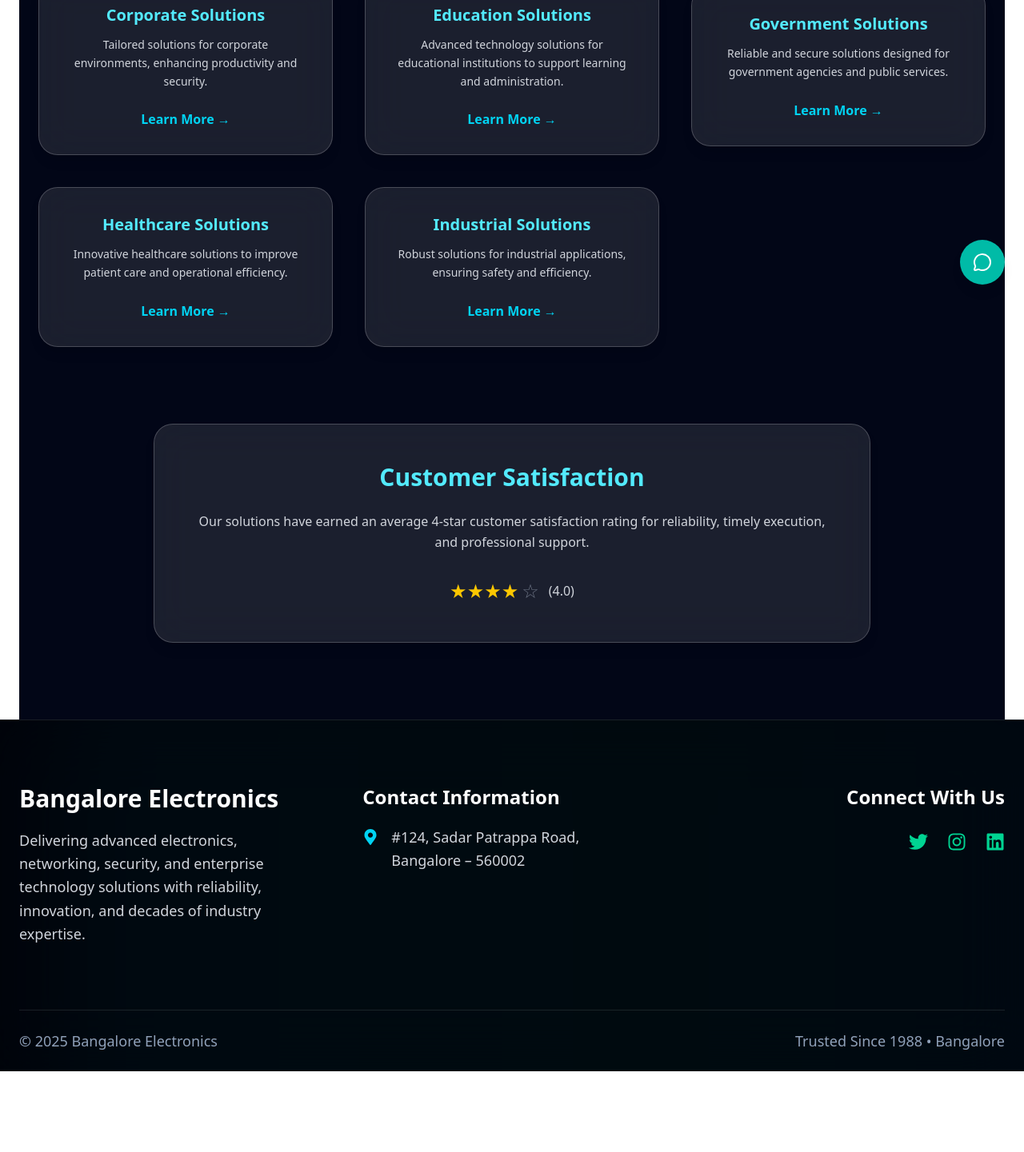
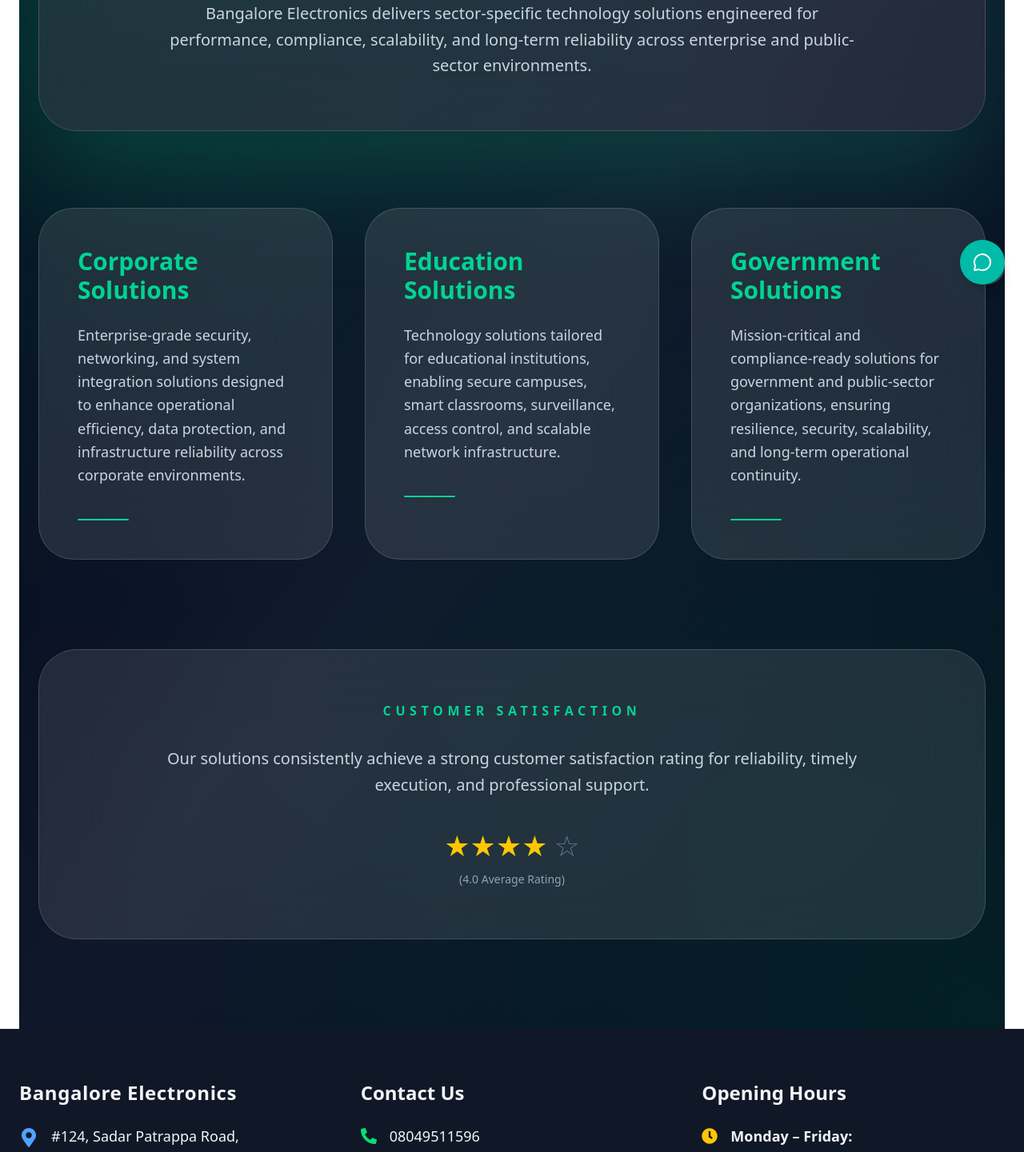
Before and after one commit to Pooja77-tech/bangalore-electronics-frontend, a React (Vite) app: page /solutions in a window 1280 px wide. Shown: the part 420-1861 px from the top of the page at 80% size. Before the commit the page ends 1760 px from the top, so only its background shows below. Built offline with nearby package versions, Linux system fonts and the light colour scheme.

Commit message:
Updated offerings, solutions, routes, and footer components

```diff
--- a/src/AppRoutes.jsx
+++ b/src/AppRoutes.jsx
@@ -5,10 +5,10 @@
 import About from "./pages/About/About";
 import Offerings from "./pages/Offerings/Offerings"; // your Offerings component
 import BiometricsAccess from "./pages/Offerings/BiometricsAccess";
-import ElectronicComponents from "./pages/Offerings/ElectronicComponents";
+import ElectronicComponents from "./pages/Offerings/EnterpriseManagementSystem";
 import ITInfrastructure from "./pages/Offerings/ITInfrastructure";
 import VideoSurveillance from "./pages/Offerings/VideoSurveillance";
-import EnterpriseManagementSystem from "./pages/Offerings/EnterpriseManagementSystem";
+import EnterpriseManagementSystem from "./pages/Offerings/ElectronicComponents";
 import PSIMVideoManagementSystem from "./pages/Offerings/PSIMVideoManagementSystem";
 import VideoAnalytics from "./pages/Offerings/VideoAnalytics";
 import NetworkSecurity from "./pages/Offerings/NetworkSecurity";
--- a/src/components/Footer.jsx
+++ b/src/components/Footer.jsx
@@ -1,99 +1,121 @@
-import {
-  FaTwitter,
-  FaInstagram,
-  FaLinkedin,
-
-  FaMapMarkerAlt,
-} from "react-icons/fa";
+import { useState, useEffect } from "react";
+import { FaMapMarkerAlt, FaPhoneAlt, FaEnvelope, FaLinkedin, FaInstagram, FaClock, FaWhatsapp } from "react-icons/fa";
+import { FaArrowUp, FaArrowDown } from "react-icons/fa";
 
 export default function Footer() {
+  const [showScrollTop, setShowScrollTop] = useState(false);
+
+  // Show scroll-to-top button after scrolling down 300px
+  useEffect(() => {
+    const handleScroll = () => {
+      setShowScrollTop(window.scrollY > 300);
+    };
+    window.addEventListener("scroll", handleScroll);
+    return () => window.removeEventListener("scroll", handleScroll);
+  }, []);
+
+  const scrollToTop = () => {
+    window.scrollTo({ top: 0, behavior: "smooth" });
+  };
+
+  const scrollToBottom = () => {
+    window.scrollTo({ top: document.body.scrollHeight, behavior: "smooth" });
+  };
+
   return (
-    <footer className="relative bg-[#020617] text-gray-300 overflow-hidden">
-      {/* Animated Glow */}
-      <div
-        className="pointer-events-none absolute -inset-40 bg-linear-to-r
-        from-cyan-500/10 via-teal-400/10 to-blue-500/10 blur-3xl"
-        style={{ animation: "gradientGlow 18s ease-in-out infinite" }}
-      />
-
-      {/* Glass Container */}
-      <div className="relative border-t border-white/10 bg-black/60 backdrop-blur-2xl">
-        <div className="max-w-7xl mx-auto px-6 py-20 grid grid-cols-1 md:grid-cols-3 gap-14">
-
-          {/* Company Info */}
+    <footer className="bg-gray-900 text-gray-100 py-16 relative">
+      <div className="max-w-7xl mx-auto px-6 grid grid-cols-1 md:grid-cols-3 gap-12">
+        {/* Address Section */}
         <div>
-            <h3 className="text-3xl font-extrabold text-white mb-5">
-              Bangalore Electronics
-            </h3>
-            <p className="text-lg leading-relaxed text-gray-300">
-              Delivering advanced electronics, networking, security, and
-              enterprise technology solutions with reliability, innovation,
-              and decades of industry expertise.
+          <h2 className="text-2xl font-bold mb-6 tracking-wide">Bangalore Electronics</h2>
+          <p className="flex items-start gap-4 text-lg leading-relaxed">
+            <FaMapMarkerAlt className="text-blue-400 mt-1 text-2xl" />
+            <span>
+              #124, Sadar Patrappa Road,<br />
+              Bangalore, India – 560002
+            </span>
           </p>
         </div>
 
-          {/* Contact Info */}
-          <div className="space-y-5 text-lg">
-            <h4 className="text-2xl font-semibold text-white mb-5">
-              Contact Information
-            </h4>
-
-            <div className="flex items-start gap-4">
-              <FaMapMarkerAlt className="text-cyan-400 mt-1 text-xl" />
-              <span className="leading-relaxed">
-                #124, Sadar Patrappa Road,<br />
-                Bangalore – 560002
-              </span>
+        {/* Contact Section */}
+        <div>
+          <h3 className="text-2xl font-semibold mb-6">Contact Us</h3>
+          <p className="flex items-center gap-4 text-lg mb-4">
+            <FaPhoneAlt className="text-green-400 text-xl" />
+            <span>08049511596</span>
+          </p>
+          <p className="flex items-center gap-4 text-lg mb-4">
+            <FaWhatsapp className="text-green-400 text-xl" />
+            <span>+91 8217064201</span>
+          </p>
+          <div className="flex items-start gap-4 text-lg">
+            <FaEnvelope className="text-red-400 text-xl mt-1" />
+            <div className="flex flex-col">
+              <span>info@bangaloreelectronics.com</span>
+              <span>adarsh@bangaloreelectronics.com</span>
+            </div>
           </div>
         </div>
 
-          {/* Social Media */}
-          <div className="flex flex-col md:items-end gap-4">
-            <h4 className="text-2xl font-semibold text-white mb-3">
-              Connect With Us
-            </h4>
-            <div className="flex gap-6 text-emerald-400 text-2xl">
+        {/* Opening Hours + Social */}
+        <div>
+          <h3 className="text-2xl font-semibold mb-6">Opening Hours</h3>
+          <p className="flex items-start gap-4 text-lg mb-4">
+            <FaClock className="text-yellow-400 text-xl mt-1" />
+            <span>
+              <strong>Monday – Friday:</strong><br />
+              09:00 AM – 09:00 PM
+            </span>
+          </p>
+          <p className="flex items-start gap-4 text-lg mb-8">
+            <FaClock className="text-yellow-400 text-xl mt-1" />
+            <span>
+              <strong>Saturday – Sunday:</strong><br />
+              09:00 AM – 12:00 PM
+            </span>
+          </p>
+
+          <div className="flex gap-6">
             <a
-                href="https://twitter.com/yourhandle"
+              href="https://www.linkedin.com/company/36080000/admin/dashboard/"
               target="_blank"
               rel="noopener noreferrer"
-                className="hover:text-emerald-300 transition-transform hover:scale-110"
+              className="text-blue-500 hover:text-blue-400 transition transform hover:scale-110"
             >
-                <FaTwitter />
+              <FaLinkedin size={36} />
             </a>
             <a
-                href="https://instagram.com/yourhandle"
+              href="https://www.instagram.com/bangaloreelectronics/"
               target="_blank"
               rel="noopener noreferrer"
-                className="hover:text-emerald-300 transition-transform hover:scale-110"
+              className="text-pink-500 hover:text-pink-400 transition transform hover:scale-110"
             >
-                <FaInstagram />
-              </a>
-              <a
-                href="https://linkedin.com/company/yourhandle"
-                target="_blank"
-                rel="noopener noreferrer"
-                className="hover:text-emerald-300 transition-transform hover:scale-110"
-              >
-                <FaLinkedin />
+              <FaInstagram size={36} />
             </a>
           </div>
         </div>
-
       </div>
 
-        {/* Divider */}
-        <div className="border-t border-white/10 mx-6" />
+      <div className="border-t border-gray-700 mt-12 pt-6 text-center text-gray-400 text-sm">
+        © {new Date().getFullYear()} Bangalore Electronics. All Rights Reserved.
+      </div>
 
-        {/* Bottom Bar */}
-        <div className="px-6 py-6 flex flex-col md:flex-row justify-between text-lg text-slate-400">
-          <span>
-            © {new Date().getFullYear()} Bangalore Electronics
-          </span>
-          <span className="mt-2 md:mt-0">
-            Trusted Since 1988 • Bangalore
-          </span>
-        </div>
+      {/* Scroll Buttons */}
+      <div className="fixed right-6 bottom-6 flex flex-col gap-4">
+        {showScrollTop && (
+          <button
+            onClick={scrollToTop}
+            className="bg-white/20 backdrop-blur-md text-white p-3 rounded-full shadow-lg transition transform hover:scale-110 hover:bg-white/30"
+          >
+            <FaArrowUp size={20} />
+          </button>
+        )}
+        <button
+          onClick={scrollToBottom}
+          className="bg-white/20 backdrop-blur-md text-white p-3 rounded-full shadow-lg transition transform hover:scale-110 hover:bg-white/30"
+        >
+          <FaArrowDown size={20} />
+        </button>
       </div>
     </footer>
   );
--- a/src/pages/Offerings/ElectronicComponents.jsx
+++ b/src/pages/Offerings/ElectronicComponents.jsx
@@ -1,6 +1,6 @@
 import { motion } from "framer-motion";
 import { Link } from "react-router-dom";
-const componentsVid = "/videos/offerings/electronic-components.mp4";
+const componentsVid = "/videos/offerings/Enterprise .mp4";
 
 export default function ElectronicComponents() {
   const features = [
--- a/src/pages/Offerings/EnterpriseManagementSystem.jsx
+++ b/src/pages/Offerings/EnterpriseManagementSystem.jsx
@@ -1,23 +1,16 @@
 import { motion } from "framer-motion";
 import { Link } from "react-router-dom";
 
+const emsVid = "/videos/offerings/electronic-components.mp4";
 
 export default function EnterpriseManagementSystem() {
   const features = [
-    "Centralized Dashboard & KPI Monitoring",
-    "Inventory, Sales & Purchase Management",
-    "Customer Relationship Management (CRM)",
-    "Accounting, GST & Financial Reporting",
-    "Employee Management & Payroll (HRMS)",
-    "Role-Based Access Control & Audit Logs",
-  ];
-
-  const applications = [
-    "Retail & Wholesale Businesses",
-    "Manufacturing & Distribution Companies",
-    "Service-Based Enterprises",
-    "Multi-Branch & Multi-Location Operations",
-    "SMEs & Growing Enterprises",
+    "Centralized enterprise dashboard & analytics",
+    "Inventory, sales & purchase management",
+    "Finance, accounting & GST-ready reports",
+    "Employee & role-based access control",
+    "Workflow approvals & audit logs",
+    "Scalable, cloud-ready architecture",
   ];
 
   return (
@@ -40,12 +33,11 @@
           className="mt-10 rounded-3xl overflow-hidden border border-white/20 bg-white/10 backdrop-blur-xl shadow-xl"
         >
           <video
-            src={emsVideo}
+            src={emsVid}
             autoPlay
             loop
             muted
             playsInline
-            preload="metadata"
             className="w-full h-96 object-cover"
           />
 
@@ -54,14 +46,15 @@
               Enterprise Management System (EMS)
             </h1>
             <p className="text-gray-300 max-w-3xl leading-relaxed">
-              A unified enterprise platform designed to streamline operations,
-              manage finances, optimize workforce productivity, and provide
-              real-time insights for smarter business decisions.
+              Our Enterprise Management System (EMS) is a unified platform
+              designed to manage operations, finance, inventory, HR, and
+              business intelligence—helping organizations operate efficiently,
+              securely, and at scale.
             </p>
           </div>
         </motion.div>
 
-        {/* Features */}
+        {/* Features Section */}
         <motion.div
           initial={{ opacity: 0, y: 40 }}
           whileInView={{ opacity: 1, y: 0 }}
@@ -92,17 +85,14 @@
           className="mt-24 rounded-3xl border border-white/20 bg-white/10 backdrop-blur-xl p-12 text-center"
         >
           <h2 className="text-3xl font-semibold text-cyan-300 mb-6">
-            Where It’s Used
+            Where EMS Is Used
           </h2>
           <p className="text-gray-300 max-w-4xl mx-auto leading-relaxed">
-            Enterprise Management System is ideal for:
+            EMS solutions are widely used across manufacturing companies,
+            distributors, enterprises, government organizations, educational
+            institutions, logistics providers, and service-based businesses to
+            streamline operations and enable data-driven decision-making.
           </p>
-
-          <ul className="mt-8 space-y-3 text-gray-300">
-            {applications.map((item) => (
-              <li key={item}>• {item}</li>
-            ))}
-          </ul>
         </motion.div>
 
         {/* CTA */}
@@ -113,13 +103,13 @@
           className="mt-24 text-center"
         >
           <h3 className="text-3xl font-semibold mb-6">
-            Transform Your Business Operations
+            Transform Your Business with EMS
           </h3>
           <Link
             to="/contact"
             className="inline-block rounded-full bg-cyan-500 px-10 py-4 font-semibold text-black hover:bg-cyan-400 transition"
           >
-            Request a Demo
+            Request a Consultation
           </Link>
         </motion.div>
 
--- a/src/pages/Offerings/Offerings.jsx
+++ b/src/pages/Offerings/Offerings.jsx
@@ -23,7 +23,7 @@
       desc: "Advanced biometric authentication and secure access control systems.",
     },
     {
-      title: "Electronic Components",
+      title: "Enterprise Management System",
       link: "/offerings/electronic-components",
       video: componentsVid,
       desc: "High-quality electronic components sourced from trusted brands.",
@@ -47,7 +47,7 @@
       desc: "Comprehensive network security solutions to protect enterprise environments.",
     },
     {
-      title: "Enterprise Management System",
+      title: "Electronic Components",
       link: "/offerings/enterprise-management-system",
       video: enterpriseVid,
       desc: "Centralized enterprise operations, monitoring, and reporting platform.",
--- a/src/pages/Solutions/Solutions.jsx
+++ b/src/pages/Solutions/Solutions.jsx
@@ -1,104 +1,115 @@
 import { motion } from "framer-motion";
-import { Link } from "react-router-dom";
 
 export default function Solutions() {
-  const solutionsData = [
+  const solutions = [
     {
       title: "Corporate Solutions",
-      link: "/solutions/corporate",
-      desc: "Tailored solutions for corporate environments, enhancing productivity and security.",
+      desc: "Enterprise-grade security, networking, and system integration solutions designed to enhance operational efficiency, data protection, and infrastructure reliability across corporate environments.",
     },
     {
       title: "Education Solutions",
-      link: "/solutions/education",
-      desc: "Advanced technology solutions for educational institutions to support learning and administration.",
+      desc: "Technology solutions tailored for educational institutions, enabling secure campuses, smart classrooms, surveillance, access control, and scalable network infrastructure.",
     },
     {
       title: "Government Solutions",
-      link: "/solutions/government",
-      desc: "Reliable and secure solutions designed for government agencies and public services.",
-    },
-    {
-      title: "Healthcare Solutions",
-      link: "/solutions/healthcare",
-      desc: "Innovative healthcare solutions to improve patient care and operational efficiency.",
-    },
-    {
-      title: "Industrial Solutions",
-      link: "/solutions/industrial",
-      desc: "Robust solutions for industrial applications, ensuring safety and efficiency.",
+      desc: "Mission-critical and compliance-ready solutions for government and public-sector organizations, ensuring resilience, security, scalability, and long-term operational continuity.",
     },
   ];
 
   return (
-    <section className="min-h-screen bg-[#020617] text-white py-24 px-6">
-      <div className="max-w-7xl mx-auto">
+    <div
+      className="relative min-h-screen overflow-hidden text-slate-200
+      bg-linear-to-br from-[#020617] via-[#0f172a] to-[#020617]"
+    >
+      {/* Background Glow */}
+      <div className="absolute inset-0 bg-[radial-gradient(circle_at_top_left,rgba(16,185,129,0.18),transparent_55%)]" />
+      <div className="absolute inset-0 bg-[radial-gradient(circle_at_bottom_right,rgba(16,185,129,0.14),transparent_60%)]" />
 
-        {/* Header */}
+      <div className="relative z-10">
+
+        {/* ================= HERO ================= */}
+        <section className="max-w-7xl mx-auto px-6 pt-32 pb-24">
           <motion.div
+            initial={{ opacity: 0, y: 30 }}
+            animate={{ opacity: 1, y: 0 }}
+            transition={{ duration: 0.8 }}
+            className="rounded-[3rem] bg-white/10 backdrop-blur-2xl
+            border border-white/15 shadow-[0_50px_140px_rgba(16,185,129,0.25)] p-16 text-center"
+          >
+            <p className="text-xs uppercase tracking-[0.4em] text-emerald-400 font-semibold">
+              Our Expertise
+            </p>
+
+            <h1 className="mt-6 text-4xl md:text-6xl font-extrabold text-emerald-400">
+              Industry-Focused Solutions
+            </h1>
+
+            <p className="mt-8 text-lg md:text-xl text-slate-300 max-w-4xl mx-auto leading-relaxed">
+              Bangalore Electronics delivers sector-specific technology solutions
+              engineered for performance, compliance, scalability, and long-term
+              reliability across enterprise and public-sector environments.
+            </p>
+          </motion.div>
+        </section>
+
+        {/* ================= SOLUTIONS SHOWCASE ================= */}
+        <section className="max-w-7xl mx-auto px-6 pb-28">
+          <div className="grid lg:grid-cols-3 gap-10">
+            {solutions.map((item, index) => (
+              <motion.div
+                key={item.title}
                 initial={{ opacity: 0, y: 40 }}
                 whileInView={{ opacity: 1, y: 0 }}
-          transition={{ duration: 0.6 }}
-          className="text-center mb-20"
+                viewport={{ once: true }}
+                transition={{ delay: index * 0.15, duration: 0.7 }}
+                className="group rounded-[2.75rem] bg-white/10 backdrop-blur-2xl
+                border border-white/15 p-12
+                hover:shadow-[0_40px_120px_rgba(16,185,129,0.25)]
+                transition-all duration-500"
               >
-          <h1 className="text-5xl font-extrabold bg-linear-to-r from-green-400 to-cyan-400 bg-clip-text text-transparent">
-            Our Solutions
-          </h1>
-          <p className="mt-6 text-gray-300 max-w-3xl mx-auto">
-            Explore our comprehensive solutions tailored for various industries, delivering modern, efficient, and future‑ready results.
-          </p>
-        </motion.div>
+                <h3 className="text-2xl md:text-3xl font-bold text-emerald-400 mb-6">
+                  {item.title}
+                </h3>
 
-        {/* Solution Cards */}
-        <div className="grid gap-10 sm:grid-cols-2 lg:grid-cols-3 place-items-center">
-          {solutionsData.map((solution, index) => (
-            <motion.div
-              key={solution.title}
-              initial={{ opacity: 0, y: 40 }}
-              whileInView={{ opacity: 1, y: 0 }}
-              transition={{ delay: index * 0.1, duration: 0.6 }}
-              className="w-full max-w-sm rounded-3xl border border-white/20 bg-white/10 backdrop-blur-xl shadow-lg hover:border-cyan-400/50 hover:shadow-cyan-500/10 transition-all"
-            >
-              <div className="p-8 text-center flex flex-col h-full">
-                <h3 className="text-xl font-semibold text-cyan-300 mb-3">
-                  {solution.title}
-                </h3>
-                <p className="text-gray-300 text-sm leading-relaxed grow">
-                  {solution.desc}
+                <p className="text-slate-300 leading-relaxed text-base md:text-lg">
+                  {item.desc}
                 </p>
 
-                <Link
-                  to={solution.link}
-                  className="mt-6 inline-block text-cyan-400 font-semibold hover:text-cyan-300 transition"
-                >
-                  Learn More →
-                </Link>
-              </div>
+                <div className="mt-10 h-0.5 w-16 bg-emerald-400 rounded-full group-hover:w-28 transition-all duration-500" />
               </motion.div>
             ))}
           </div>
+        </section>
 
-        {/* Rating Section */}
+        {/* ================= CUSTOMER SATISFACTION ================= */}
+        <section className="max-w-7xl mx-auto px-6 pb-28">
           <motion.div
-          initial={{ opacity: 0, y: 40 }}
+            initial={{ opacity: 0, y: 25 }}
             whileInView={{ opacity: 1, y: 0 }}
-          transition={{ duration: 0.6 }}
-          className="mt-24 mx-auto max-w-4xl text-center rounded-3xl border border-white/20 bg-white/10 backdrop-blur-xl shadow-lg p-12"
+            viewport={{ once: true }}
+            transition={{ duration: 0.7 }}
+            className="rounded-[3rem] bg-white/10 backdrop-blur-2xl
+            border border-white/15 p-16 text-center"
           >
-          <h2 className="text-3xl font-semibold text-cyan-300 mb-6">
+            <p className="text-sm md:text-base uppercase tracking-[0.35em] text-emerald-400 font-semibold">
               Customer Satisfaction
-          </h2>
-          <p className="text-gray-300 leading-relaxed mb-8">
-            Our solutions have earned an average 4‑star customer satisfaction rating for reliability, timely execution, and professional support.
             </p>
-          <div className="flex justify-center items-center gap-1">
-            <span className="text-yellow-400 text-2xl">★★★★</span>
-            <span className="text-gray-500 text-2xl">☆</span>
-            <span className="text-gray-300 ml-2">(4.0)</span>
+
+            <p className="mt-8 text-lg md:text-xl text-slate-300 max-w-4xl mx-auto leading-relaxed">
+              Our solutions consistently achieve a strong customer satisfaction
+              rating for reliability, timely execution, and professional support.
+            </p>
+
+            <div className="mt-10 flex justify-center items-center gap-2 text-4xl text-yellow-400">
+              <span>★★★★</span>
+              <span className="text-slate-500">☆</span>
             </div>
+
+            <p className="mt-3 text-sm text-slate-400">(4.0 Average Rating)</p>
           </motion.div>
+        </section>
 
       </div>
-    </section>
+    </div>
   );
 }
```
Lines whose indentation alone changed are shown as unchanged.
